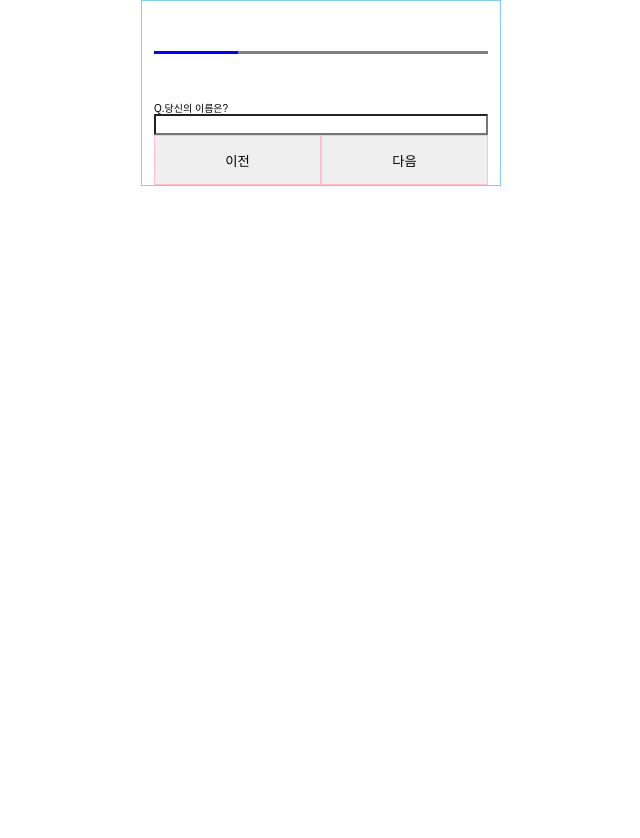
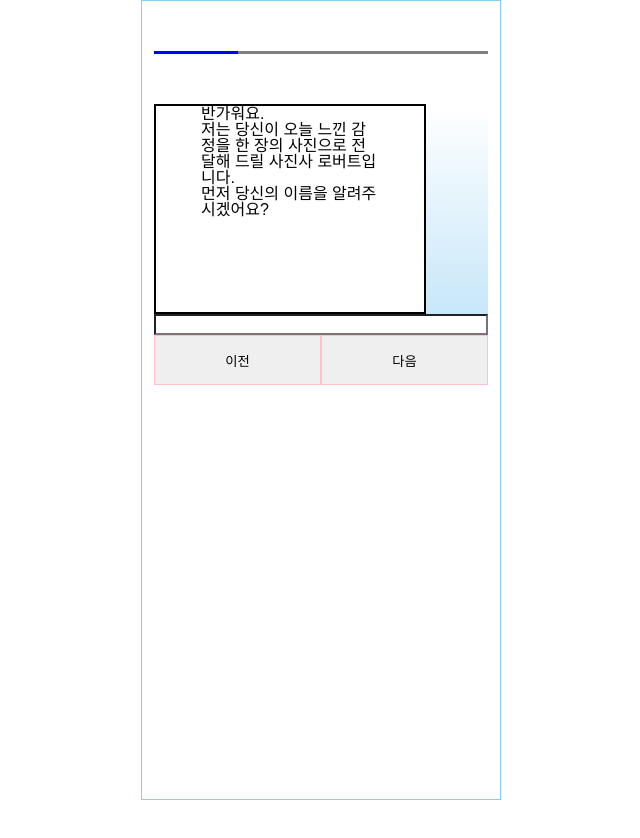
Before and after one commit to 32th-SOPKATHON-TEAM1/Client, a React (Vite) app: page /emotion in a window 1280 px wide. Shown: the top 838 px of the page, without its empty margins (319-959 px from the left). Before the commit the page ends 800 px from the top, so only its background shows below. Built offline with nearby package versions, Linux system fonts and the light colour scheme.

Commit message:
[ style ] Question1 designing

```diff
--- a/src/@components/emotion/Question1.jsx
+++ b/src/@components/emotion/Question1.jsx
@@ -9,7 +9,13 @@ export default function Question1({setStep}) {
   return (
       <>
       <St.AskWrapper>
-        <St.AskName> Q.당신의 이름은? </St.AskName>
+        <St.AskBox>
+          <St.QuestionContainer>
+            <p> 반가워요. </p>
+            <p> 저는 당신이 오늘 느낀 감정을 한 장의 사진으로 전달해 드릴 사진사 로버트입니다. </p>
+            <p> 먼저 당신의 이름을 알려주시겠어요? </p>
+          </St.QuestionContainer>
+        </St.AskBox>
         <St.AnswerName type='text'/>
         <St.ButtonContainer>
           <Button width={50} text="이전"/>
@@ -24,13 +30,27 @@ const St = {
   AskWrapper : styled.section`
     display: flex;
     flex-direction: column;
+    background: linear-gradient(180deg, rgba(250, 202, 79, 0) 0%, #B5DFF7 100%);
   `,
-  AskName : styled.h1 `
+  AskBox : styled.div`
+    font-size: 16px;
+    width: 272px;
+    height: 210px;
+    border: solid 2px #000000;
+    background-color: #fff;
+  `,
 
+  QuestionContainer : styled.article `
+    display: flex;
+    flex-direction: column;
+    justify-content: center;
+    padding: 0px 45px;
   `,
+
   AnswerName : styled.input`
 
   `,
+
   ButtonContainer : styled.div`
   display: flex;
   flex-direction: row;
--- a/src/@pages/emotion.jsx
+++ b/src/@pages/emotion.jsx
@@ -1,13 +1,21 @@
 import React, { useState } from "react";
 import StepRender from "../@components/emotion/StepRenderer"
 import ProgressBar from "../@components/common/progressBar";
+import { styled } from "styled-components";
 
 export default function Emotion() {
   const [step, setStep] = useState(1);
   return (
-    <>
-    <ProgressBar step={step} />
-    <StepRender step={step} setStep={setStep} />
-    </>
+    <St.EmotionWrapper>
+      <ProgressBar step={step} />
+      <StepRender step={step} setStep={setStep} />
+    </St.EmotionWrapper>
   );
 }
+
+const St = {
+  EmotionWrapper : styled.section`
+    width: 100%;
+    height: 800px;
+  `
+}
--- a/src/style/globalStyle.jsx
+++ b/src/style/globalStyle.jsx
@@ -38,6 +38,7 @@ export const GlobalStyle = createGlobalStyle`
     line-height: 1;
 
     width: 36rem;
+    height: 800px;
     padding: 0 1.2rem;
     border: 1px solid skyblue;
   }
```
